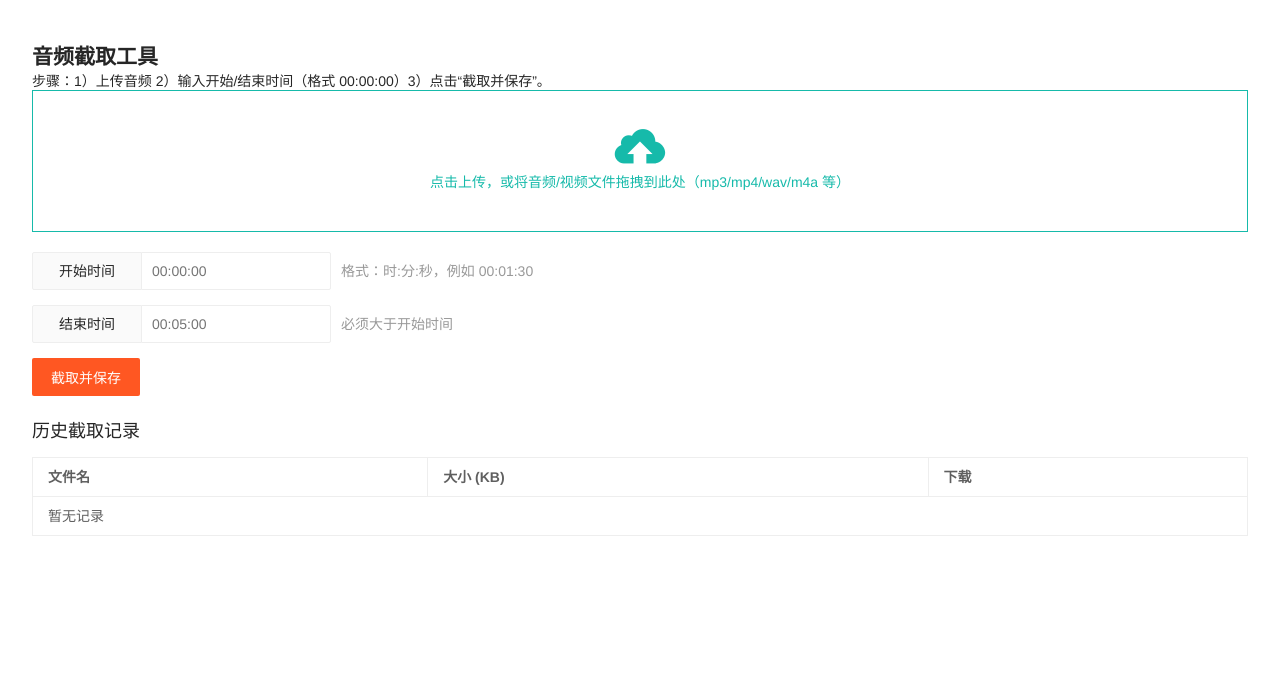
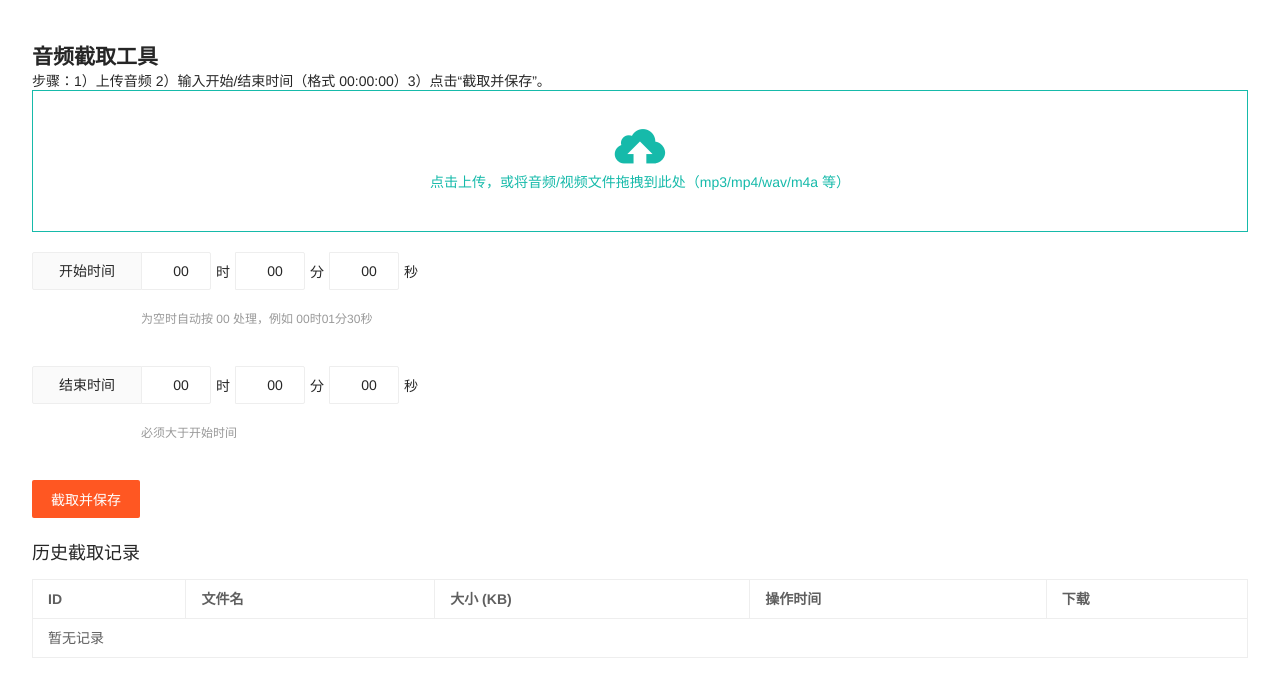
Before and after one commit to tian136700/audio2text, a Flask app: page /cut in a window 1280 px wide. Shown: the top 697 px of the page. Run offline with Flask 3, Linux system fonts and the light colour scheme; data that the repository does not hold is empty.

Commit message:
1、优化截取录音页面 2、增加热更新

```diff
--- a/cut_tool.py
+++ b/cut_tool.py
@@ -1,4 +1,5 @@
 import os
+import time
 from typing import Tuple, List, Dict
 
 from stslib import cfg, tool
@@ -89,14 +90,22 @@ def list_cut_history(limit: int = 50) -> List[Dict]:
         if not os.path.isfile(path):
             continue
         stat = os.stat(path)
+        mtime = stat.st_mtime
         items.append(
             {
                 "file_name": name,
                 "url": f"/static/cut/{name}",
                 "size": stat.st_size,
-                "mtime": stat.st_mtime,
+                "mtime": mtime,
+                "mtime_str": time.strftime("%Y-%m-%d %H:%M:%S", time.localtime(mtime)),
             }
         )
 
+    # 按操作时间降序排序（最新的在前）
     items.sort(key=lambda x: x["mtime"], reverse=True)
+
+    # 添加ID字段（从1开始，按时间倒序）
+    for idx, item in enumerate(items[:limit], start=1):
+        item["id"] = idx
+
     return items[:limit]
--- a/start.py
+++ b/start.py
@@ -791,22 +791,42 @@ def checkupdate():
 
 
 if __name__ == '__main__':
-    http_server = None
-    try:
+    """
+    启动入口：
+    - 开发模式：设置环境变量 DEV=1，使用 Flask 自带服务器，支持代码自动重载
+      DEV=1 python start.py
+    - 正常模式：直接 python start.py，使用 gevent 生产服务器
+    """
+    # 默认认为是开发模式（尤其是从 PyCharm/IDE 直接运行时）
+    # 如需关闭自动重载，可在环境变量中设置 DEV=0
+    dev_mode = os.environ.get("DEV", "1") == "1"
+
+    if dev_mode:
+        # 开发模式：自动重载，改代码自动生效（适合本机调试）
+        print("当前以开发模式运行（DEV=1），启用 Flask 自动重载...")
         threading.Thread(target=tool.checkupdate).start()
         threading.Thread(target=shibie).start()
+        host, port = cfg.web_address.split(':')
+        # debug=True 会启用调试和自动重载
+        app.run(host=host, port=int(port), debug=True, use_reloader=True)
+    else:
+        # 生产模式：保持原来的 gevent 启动方式
+        http_server = None
         try:
-            if cfg.devtype=='cpu':
-                print('\n如果设备使用英伟达显卡并且CUDA环境已正确安装，可修改set.ini中\ndevtype=cpu 为 devtype=cuda, 然后重新启动以加快识别速度\n')
-            host = cfg.web_address.split(':')
-            http_server = WSGIServer((host[0], int(host[1])), app, handler_class=CustomRequestHandler)
-            threading.Thread(target=tool.openweb, args=(cfg.web_address,)).start()
-            http_server.serve_forever()
-        finally:
+            threading.Thread(target=tool.checkupdate).start()
+            threading.Thread(target=shibie).start()
+            try:
+                if cfg.devtype=='cpu':
+                    print('\n如果设备使用英伟达显卡并且CUDA环境已正确安装，可修改set.ini中\ndevtype=cpu 为 devtype=cuda, 然后重新启动以加快识别速度\n')
+                host = cfg.web_address.split(':')
+                http_server = WSGIServer((host[0], int(host[1])), app, handler_class=CustomRequestHandler)
+                threading.Thread(target=tool.openweb, args=(cfg.web_address,)).start()
+                http_server.serve_forever()
+            finally:
+                if http_server:
+                    http_server.stop()
+        except Exception as e:
             if http_server:
                 http_server.stop()
-    except Exception as e:
-        if http_server:
-            http_server.stop()
-        print("error:" + str(e))
-        app.logger.error(f"[app]start error:{str(e)}")
+            print("error:" + str(e))
+            app.logger.error(f"[app]start error:{str(e)}")
--- a/templates/cut.html
+++ b/templates/cut.html
@@ -31,6 +31,25 @@
       .time-inputs {
         margin-top: 20px;
       }
+      .time-group {
+        display: flex;
+        align-items: center;
+      }
+      .time-group input {
+        width: 70px;
+        text-align: center;
+      }
+      .time-separator {
+        padding: 0 5px;
+      }
+      .time-help {
+        color: #999;
+        font-size: 12px;
+        line-height: 1.5;
+      }
+      .layui-form-item {
+        margin-bottom: 20px;
+      }
       .history-table {
         margin-top: 20px;
       }
@@ -56,31 +75,73 @@
         <div class="layui-form layui-form-pane">
           <div class="layui-form-item">
             <label class="layui-form-label">开始时间</label>
-            <div class="layui-input-inline">
+            <div class="layui-input-inline time-group">
               <input
                 type="text"
-                id="start-time"
-                placeholder="00:00:00"
+                id="start-h"
+                value="00"
+                maxlength="2"
                 class="layui-input"
               />
+              <span class="time-separator">时</span>
+              <input
+                type="text"
+                id="start-m"
+                value="00"
+                maxlength="2"
+                class="layui-input"
+              />
+              <span class="time-separator">分</span>
+              <input
+                type="text"
+                id="start-s"
+                value="00"
+                maxlength="2"
+                class="layui-input"
+              />
+              <span class="time-separator">秒</span>
             </div>
-            <div class="layui-form-mid layui-word-aux">
-              格式：时:分:秒，例如 00:01:30
+          </div>
+
+          <div class="layui-form-item">
+            <div class="layui-input-block">
+              <span class="time-help">为空时自动按 00 处理，例如 00时01分30秒</span>
             </div>
           </div>
 
           <div class="layui-form-item">
             <label class="layui-form-label">结束时间</label>
-            <div class="layui-input-inline">
+            <div class="layui-input-inline time-group">
               <input
                 type="text"
-                id="end-time"
-                placeholder="00:05:00"
+                id="end-h"
+                value="00"
+                maxlength="2"
                 class="layui-input"
               />
+              <span class="time-separator">时</span>
+              <input
+                type="text"
+                id="end-m"
+                value="00"
+                maxlength="2"
+                class="layui-input"
+              />
+              <span class="time-separator">分</span>
+              <input
+                type="text"
+                id="end-s"
+                value="00"
+                maxlength="2"
+                class="layui-input"
+              />
+              <span class="time-separator">秒</span>
             </div>
-            <div class="layui-form-mid layui-word-aux">
-              必须大于开始时间
+          </div>
+
+          <div class="layui-form-item">
+            <div class="layui-input-block">
+              <span class="time-help">必须大于开始时间</span>
             </div>
           </div>
 
@@ -105,8 +166,10 @@
         <table class="layui-table" id="history-table">
           <thead>
             <tr>
+              <th>ID</th>
               <th>文件名</th>
               <th>大小 (KB)</th>
+              <th>操作时间</th>
               <th>下载</th>
             </tr>
           </thead>
@@ -155,18 +218,33 @@
           },
         });
 
+        function buildTime(h, m, s) {
+          function pad(v) {
+            v = (v || "").trim();
+            if (!v) return "00";
+            if (!/^\d+$/.test(v)) return "00";
+            if (v.length === 1) return "0" + v;
+            return v.slice(-2);
+          }
+          return pad(h) + ":" + pad(m) + ":" + pad(s);
+        }
+
         // 截取按钮
         $("#cut-btn").click(function () {
           if (!currentWav) {
             layer.alert("请先上传要截取的音频文件！", { title: false });
             return;
           }
-          var startTime = $("#start-time").val().trim();
-          var endTime = $("#end-time").val().trim();
-          if (!startTime || !endTime) {
-            layer.alert("开始时间和结束时间不能为空！", { title: false });
-            return;
-          }
+          var startTime = buildTime(
+            $("#start-h").val(),
+            $("#start-m").val(),
+            $("#start-s").val()
+          );
+          var endTime = buildTime(
+            $("#end-h").val(),
+            $("#end-m").val(),
+            $("#end-s").val()
+          );
 
           layer.load();
           $.post(
@@ -183,11 +261,7 @@
                 return;
               }
               $("#cut-result").html(
-                '截取成功：<a href="' +
-                  res.url +
-                  '" target="_blank">' +
-                  res.file_name +
-                  "</a>"
+                `截取成功：${res.file_name}&nbsp;&nbsp;<button type="button" class="layui-btn layui-btn-sm" onclick="window.open('${res.url}', '_blank')">下载</button>`
               );
               loadHistory();
             }
@@ -205,25 +279,20 @@
             var tbody = $("#history-table tbody");
             tbody.empty();
             if (!res.data || !res.data.length) {
-              tbody.append(
-                "<tr><td colspan='3'>暂无记录</td></tr>"
-              );
+              tbody.append("<tr><td colspan='5'>暂无记录</td></tr>");
               return;
             }
-            res.data.forEach(function (item) {
+            res.data.forEach(function (item, index) {
               var sizeKB = (item.size / 1024).toFixed(1);
-              var tr =
-                "<tr>" +
-                "<td>" +
-                item.file_name +
-                "</td>" +
-                "<td>" +
-                sizeKB +
-                "</td>" +
-                '<td><a href="' +
-                item.url +
-                '" target="_blank">下载</a></td>' +
-                "</tr>";
+              var tr = `
+                <tr>
+                  <td>${item.id || (index + 1)}</td>
+                  <td>${item.file_name}</td>
+                  <td>${sizeKB}</td>
+                  <td>${item.mtime_str || ""}</td>
+                  <td><button type="button" class="layui-btn layui-btn-sm" onclick="window.open('${item.url}', '_blank')">下载</button></td>
+                </tr>
+              `;
               tbody.append(tr);
             });
           });
```
